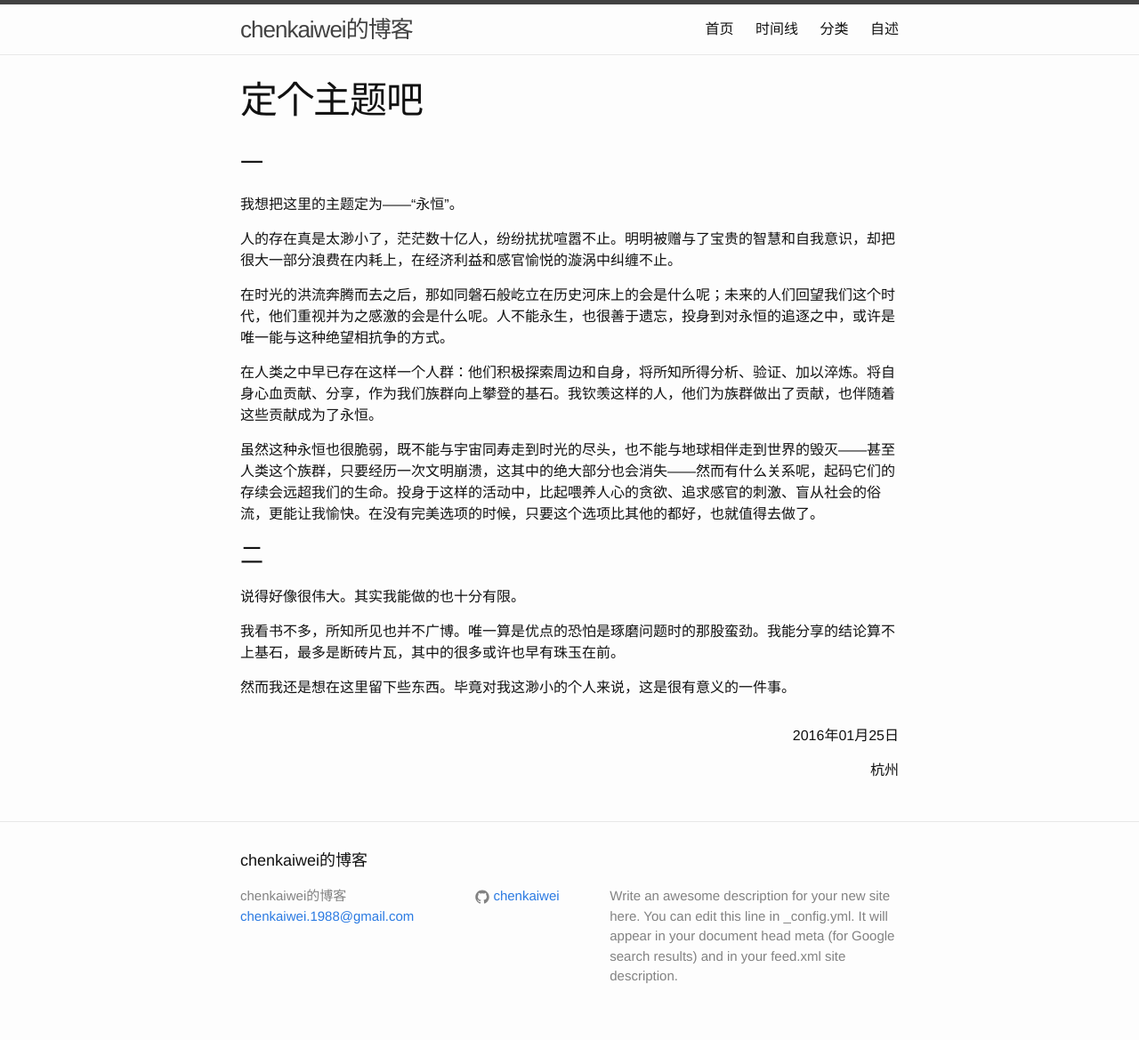
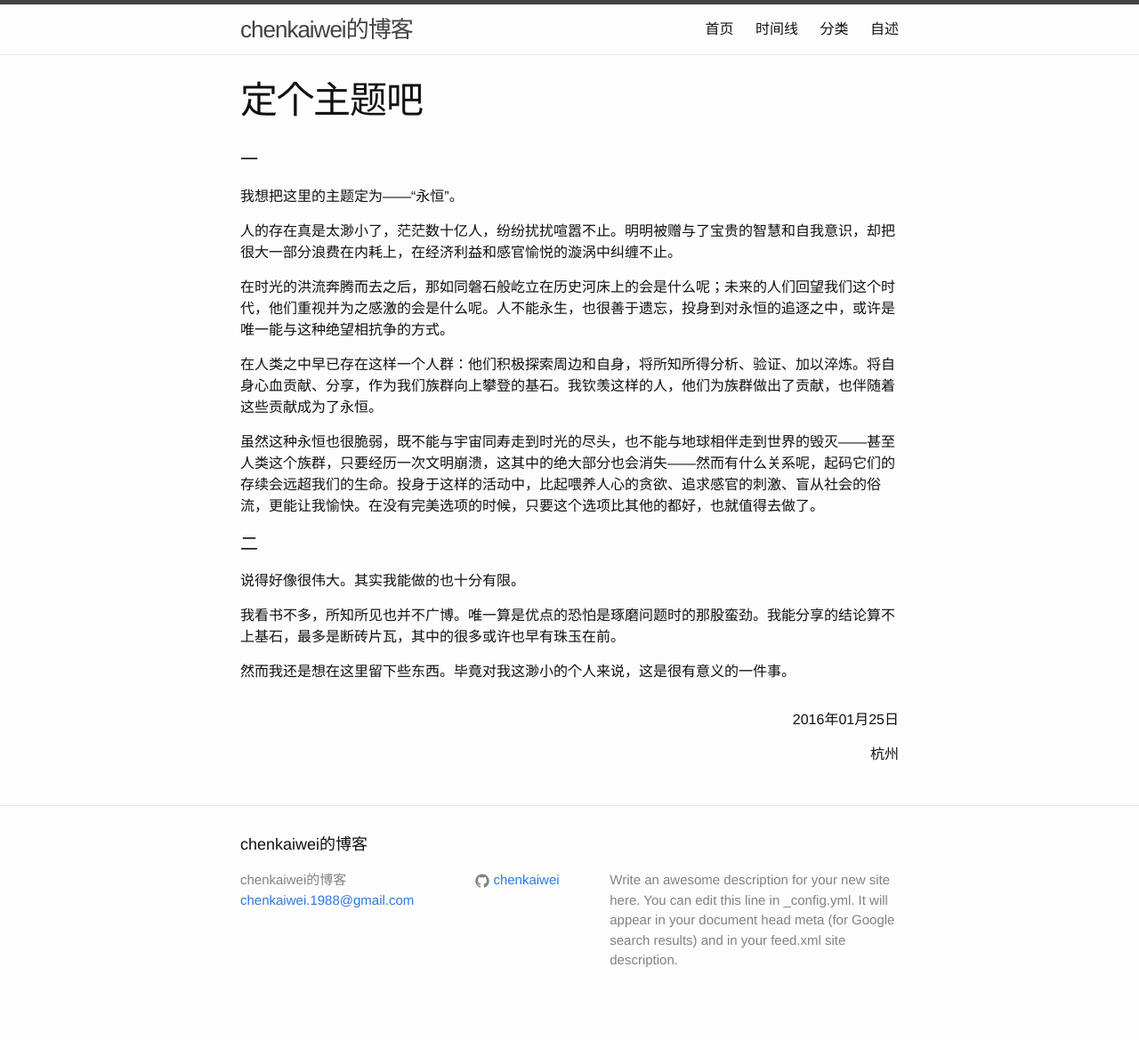
Before and after one commit to chenkaiwei/chenkaiwei.github.com, a Jekyll site: the page built from _posts/2016-01-24-定个主题吧.markdown, in a window 1280 px wide. Shown: the whole page at 89% size. Built offline with Jekyll 4.4.1, drawn with Linux system fonts in a browser that asks for light colours.

```diff
--- a/_posts/2015-10-15-本站启用.markdown
+++ b/_posts/2015-10-15-本站启用.markdown
@@ -8,7 +8,8 @@ published: true
 ---
 2015年10月15日，本站正式启用。
 
-做个私人博客的想法，从一年前起就有了。期间也搭过一个wordpress的站<!--@more-->点，然而这个老牌的博客程序如今已然太过纷乱和庞杂，使用起来实在太耗精力。所以自从四个月前被人黑了之后我也就不恢复了。现在我租用的那个服务器就还剩下个VPN功能，想要借用的可以联系我。私人独立服务，不限流量。
+<!--@excerpt-->
+做个私人博客的想法，从一年前起就有了。期间也搭过一个wordpress的站点，然而这个老牌的博客程序如今已然太过纷乱和庞杂，使用起来实在太耗精力。所以自从四个月前被人黑了之后我也就不恢复了。现在我租用的那个服务器就还剩下个VPN功能，想要借用的可以联系我。私人独立服务，不限流量。
 
 这个站点我想尽量把它做成一部书的样子，简洁素雅。用来存放一些想法、分享一些观点。其实最初我想过建成两个站，一公一私，或者一文一工，又或者一深一浅、一静一动。后来决定还是一个，这个站就是私的、文的、深的、静的。因为公、浅、动的已经有了微博和微信朋友圈，工的很少，姑且算github或者csdn博客吧。
 
--- a/_posts/2016-01-24-定个主题吧.markdown
+++ b/_posts/2016-01-24-定个主题吧.markdown
@@ -8,7 +8,7 @@ published: true
 
 ---
 
-### 一
+#### 一
 
 我想把这里的主题定为——“永恒”。
 
@@ -21,7 +21,7 @@ published: true
 虽然这种永恒也很脆弱，既不能与宇宙同寿走到时光的尽头，也不能与地球相伴走到世界的毁灭——甚至人类这个族群，只要经历一次文明崩溃，这其中的绝大部分也会消失——然而有什么关系呢，起码它们的存续会远超我们的生命。投身于这样的活动中，比起喂养人心的贪欲、追求感官的刺激、盲从社会的俗流，更能让我愉快。在没有完美选项的时候，只要这个选项比其他的都好，也就值得去做了。
 
 
-### 二
+#### 二
 
 说得好像很伟大。其实我能做的也十分有限。
 
```
